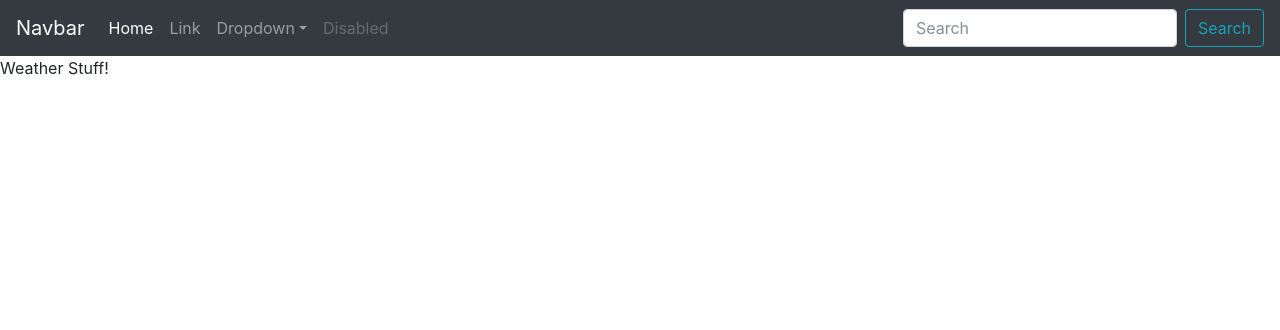
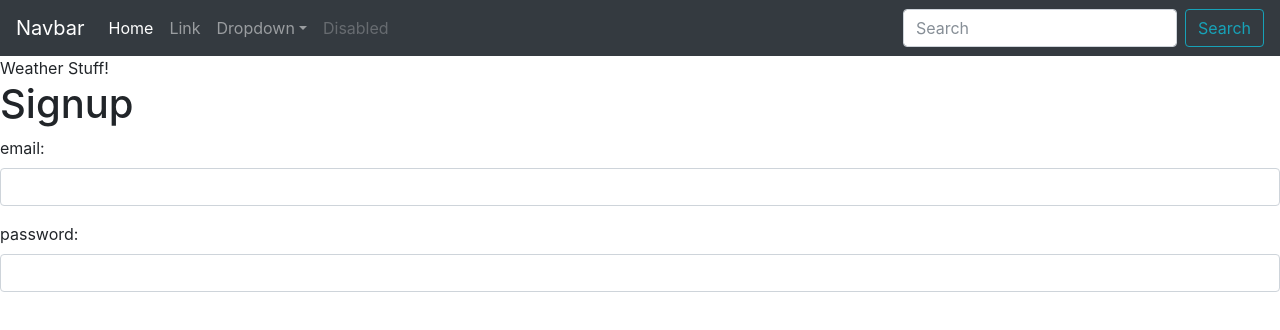
Before and after one commit to tmurph850/weather-app, a React app: page /signup in a window 1280 px wide. Shown: the top 330 px of the page. Built offline with nearby package versions, Linux system fonts and the light colour scheme; no server answers.

Commit message:
Added historyApiFallback to webpack config

```diff
--- a/src/components/Container.js
+++ b/src/components/Container.js
@@ -1,6 +1,7 @@
 import React, { Component } from 'react';
 import { Route } from 'react-router-dom';
 import MainView from '../containers/MainView';
+import Login from '../containers/Login';
 
 class Container extends Component {
 
@@ -9,6 +10,7 @@ class Container extends Component {
     return (
       <div id="container-fluid">
         <Route path="/" component={MainView}/>
+        <Route path="/signup" component={Login}/>
       </div>
     );
 
--- /dev/null
+++ b/src/containers/Login.js
@@ -0,0 +1,63 @@
+import React, { Component } from 'react';
+import PropTypes from 'prop-types';
+import { connect } from 'react-redux';
+import { bindActionCreators } from 'redux';
+
+class Login extends Component {
+  constructor(props) {
+    super(props);
+
+    this.state = {
+
+    };
+  }
+
+  whichHeader() {
+    // will decide which header to render
+    // going to use output inside header
+  }
+
+  render() {
+    return (
+      <div className="login-view">
+        <header>
+          <h1>Signup</h1>
+        </header>
+        <div className="form-group">
+          <label htmlFor="email-input">email:</label>
+          <div>
+            <input
+              className="form-control inputdefault"
+              type="text"
+              id="email-input"
+            />
+          </div>
+        </div>
+        <div className="form-group">
+          <label htmlFor="password-input">password:</label>
+          <div>
+            <input
+              className="form-control inputdefault"
+              type="text"
+              id="password-input"
+            />
+          </div>
+        </div>
+      </div>
+    );
+  }
+}
+
+/*const mapStateToProps = (state) => {
+  return {
+
+  };
+};*/
+
+/*const mapDispatchToProps = (dispatch) => {
+  return bindActionCreators({
+
+  }, dispatch);
+};*/
+
+export default Login;
--- a/webpack.config.js
+++ b/webpack.config.js
@@ -15,7 +15,8 @@ module.exports = {
     devServer: {
       contentBase: "./dist",
       compress: true,
-      port: 9000
+      port: 9000,
+      historyApiFallback: true
     },
     module: {
         rules: [
```
